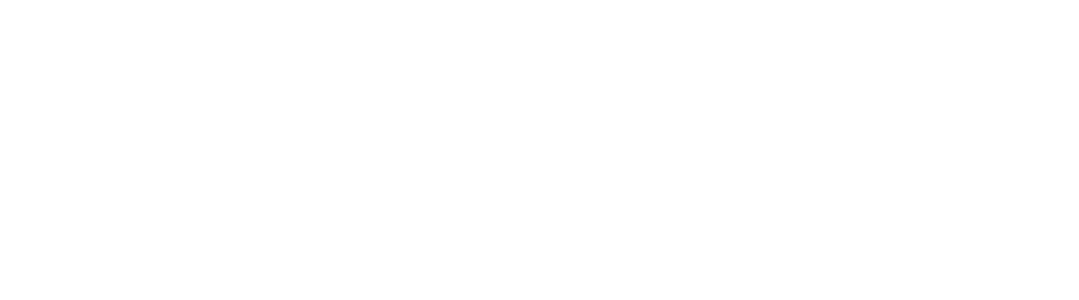
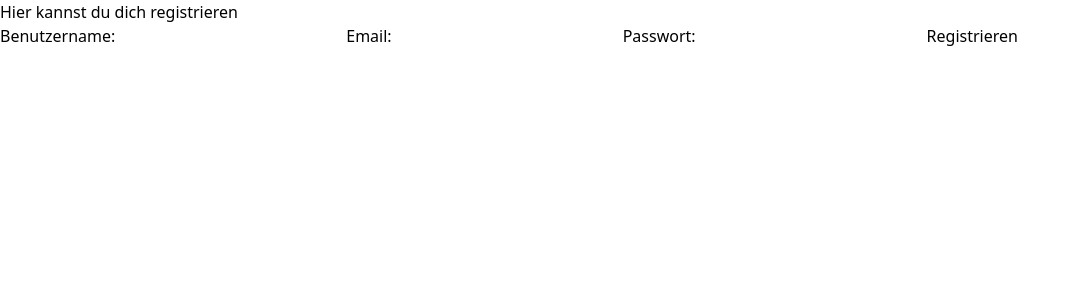
Before and after one commit to Juliur9/messenger-app, a React (Vite) app: page /register in a window 1280 px wide. Before the commit this address had no page. Shown: the top 300 px of the page, without its empty margins (0-1079 px from the left). Built offline with nearby package versions, Linux system fonts and the light colour scheme.

Commit message:
Registrieren Funktion hinzugefügt

```diff
--- a/src/App.jsx
+++ b/src/App.jsx
@@ -3,6 +3,7 @@ import { BrowserRouter as Router, Routes, Route } from "react-router-dom";
 import Login from "./components/Login";
 import Messenger from "./components/Messenger";
 import Home from "./components/Home";
+import Register from "./components/Register";
 
 class App extends Component {
   state = {};
@@ -14,6 +15,7 @@ class App extends Component {
             <Route path="/messenger" element={<Messenger />} />
             <Route path="/login" element={<Login />} />
             <Route path="/" element={<Home />} />
+            <Route path="/register" element={<Register />} />
           </Routes>
         </div>
       </Router>
--- /dev/null
+++ b/src/components/Register.jsx
@@ -0,0 +1,48 @@
+import { use, useState } from "react";
+import { supabase } from "./lib/supabaseClient";
+
+const Register = () => {
+  const [username, setUsername] = useState("");
+  const [email, setEmail] = useState("");
+  const [password, setPassword] = useState("");
+  const [status, setStatus] = useState("");
+
+  const handelregister = async (e) => {
+    e.preventDefault();
+
+    const { data, error } = await supabase.auth.signUp({
+      email,
+      password,
+      options: {
+        data: { display_name }, //Metadata Anzeigename
+      },
+    });
+
+    if (error) {
+      console.error("Register-Fehler", error);
+      setStatus("❌ " + error.message);
+      return;
+    }
+    console.log("Register erfolgreich", data);
+    setStatus("✅ Erfolgreich Registriert!");
+    window.location = "/login";
+  };
+
+  return (
+    <div className="register-container">
+      <h1>Hier kannst du dich registrieren</h1>
+      <form onSubmit={handelregister}>
+        <p>{status}</p>
+        <label htmlFor="username">Benutzername:</label>
+        <input type="text" id="username" value={username} onChange={(e) => setUsername(e.target.value)} />
+        <label htmlFor="email">Email:</label>
+        <input type="email" id="email" value={email} onChange={(e) => setEmail(e.target.value)} />
+        <label htmlFor="passowrd">Passwort:</label>
+        <input type="password" id="password" value={password} onChange={(e) => setPassword(e.target.value)} />
+        <button type="submit">Registrieren</button>
+      </form>
+    </div>
+  );
+};
+
+export default Register;
```
